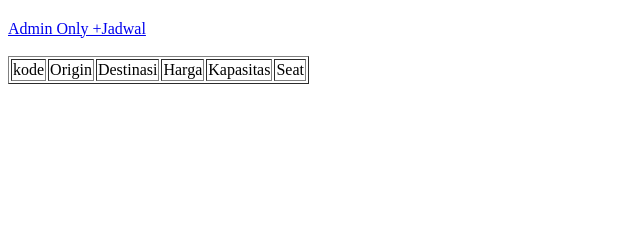
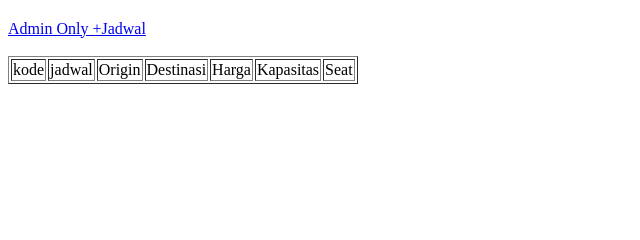
Before and after one commit to davianoh/CI3, a CodeIgniter app: page /CI3/index.php/home/fungsiEdit in a window 1280 px wide. Shown: the part 101-341 px from the top of the page, without its empty margins (0-640 px from the left). Run offline with CodeIgniter, Linux system fonts and the light colour scheme; data that the repository does not hold is empty.

Commit message:
add jadwal

```diff
--- a/application/views/home.php
+++ b/application/views/home.php
@@ -16,6 +16,7 @@
 	<table border="1">
 		<tr>
 			<td>kode</td>
+			<td>jadwal</td>
 			<td>Origin</td>
 			<td>Destinasi</td>
 			<td>Harga</td>
@@ -29,6 +30,7 @@
 		 ?>
 		<tr>
 			<td><?php echo $row->kode ?></td>
+			<td><?php echo $row->jadwal ?></td>
 			<td><?php echo $row->origin ?></td>
 			<td><?php echo $row->destinasi ?></td>
 			<td><?php echo $row->harga ?></td>
```
